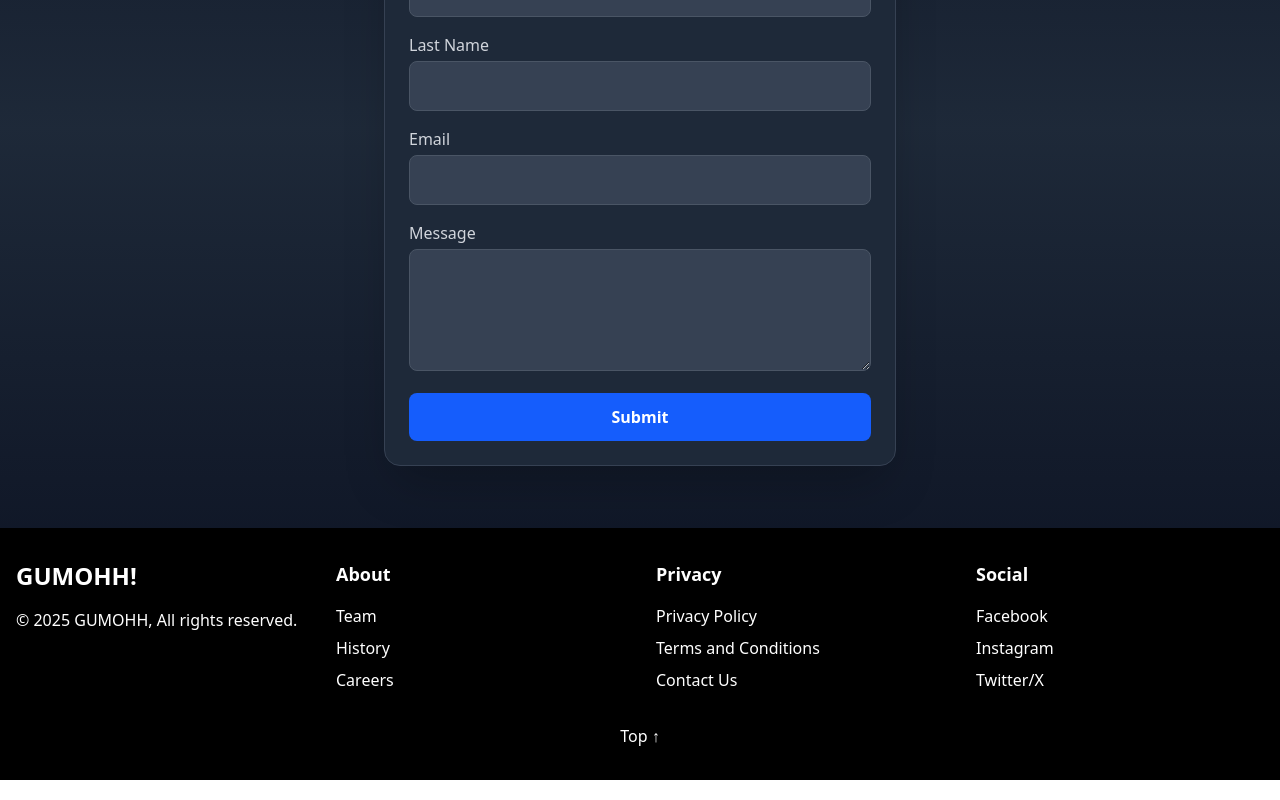
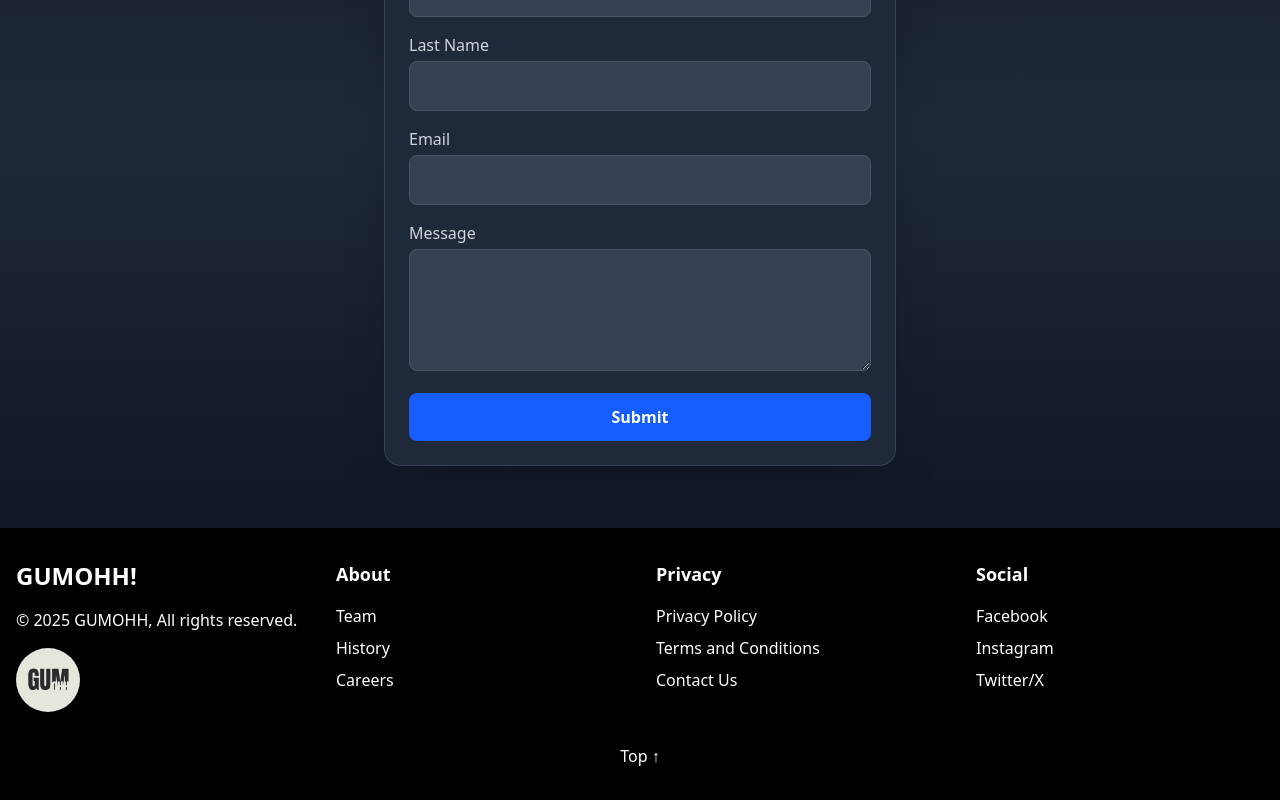
Before and after one commit to gumohh-com/gumohh-com.github.io, a React (Vite) app in the folder client/: page /contact in a window 1280 px wide. Shown: the part 272-1072 px from the top of the page. Built offline with nearby package versions, Linux system fonts and the light colour scheme.

Commit message:
Updated Styling

```diff
--- a/client/src/components/Footer.jsx
+++ b/client/src/components/Footer.jsx
@@ -3,10 +3,15 @@ const Footer = () => {
     <footer className="bg-black text-white py-8">
       <div className="container mx-auto grid grid-cols-1 md:grid-cols-4 gap-8 px-4">
         {/* Logo Section */}
-        <div className="flex flex-col items-start">
+        <div className="flex items-start justify-between flex-wrap">
+          <div className="flex flex-col items-start">
           <h1 className="text-2xl font-bold">GUMOHH!</h1>
           <p className="mt-4">© 2025 GUMOHH, All rights reserved.</p>
+          </div>
+          <img src="/gumooh-1.png"className="w-16 mt-4 h-auto rounded-full"/>
         </div>
+
+
 
         {/* About Section */}
         <div>
--- a/client/src/pages/Home.jsx
+++ b/client/src/pages/Home.jsx
@@ -23,8 +23,8 @@ const Home = () => {
         <div className="absolute inset-0 bg-black opacity-65 z-20"></div>
 
         {/* Content */}
-        <div className="relative z-20 flex flex-col items-center justify-center h-full w-1/2 text-blue-100">
-          <h1 className="text-6xl md:text-5xl font-bold text-center">
+        <div className="relative z-20 flex flex-col items-center justify-center h-full w-1/2 text-blue-100 mt-14">
+          <h1 className="text-3xl md:text-5xl font-bold text-center">
             Travelling is fun. Together.
           </h1>
           <p className="mt-4 text-lg md:text-xl text-center max-w-2xl">
```
